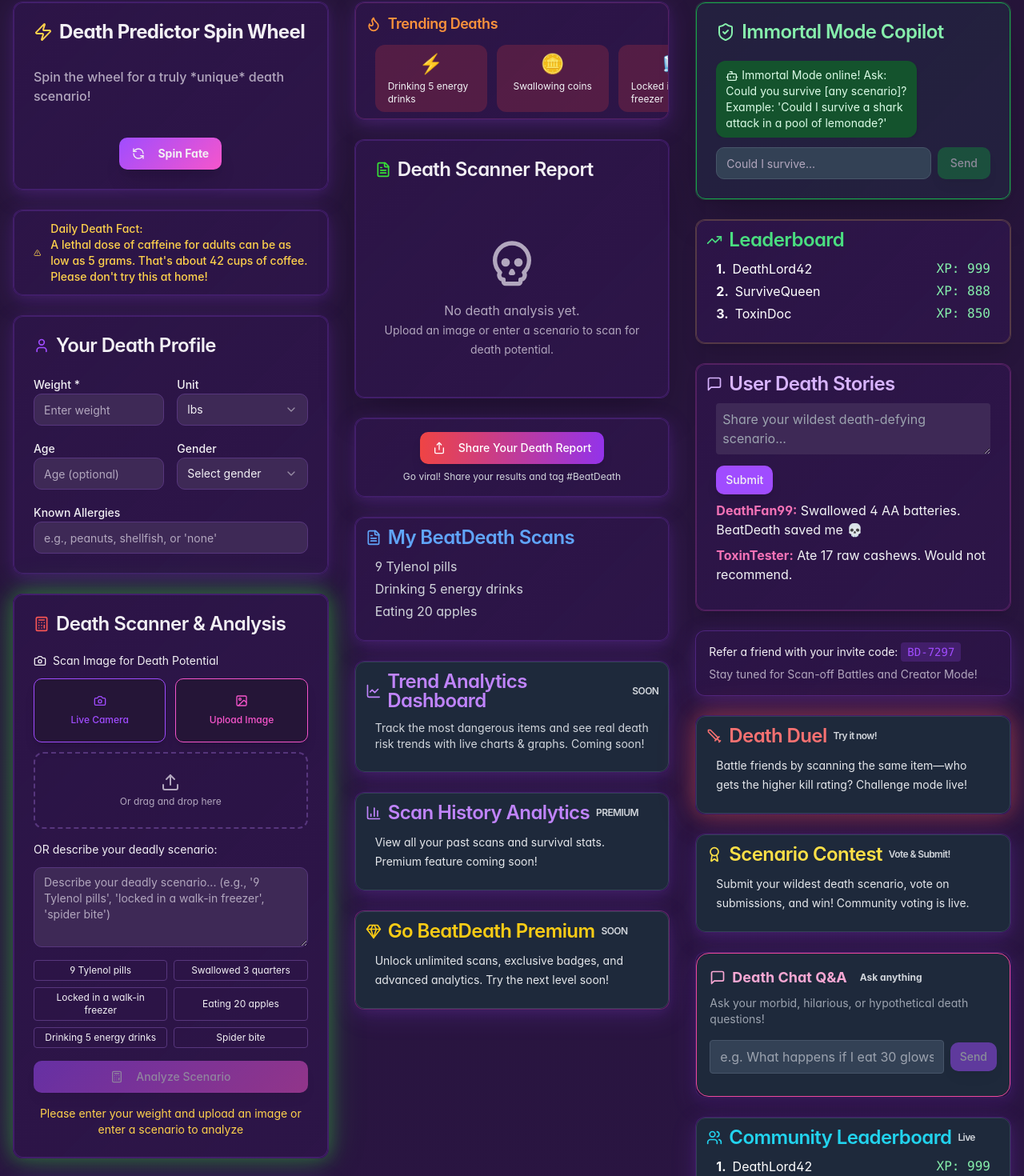
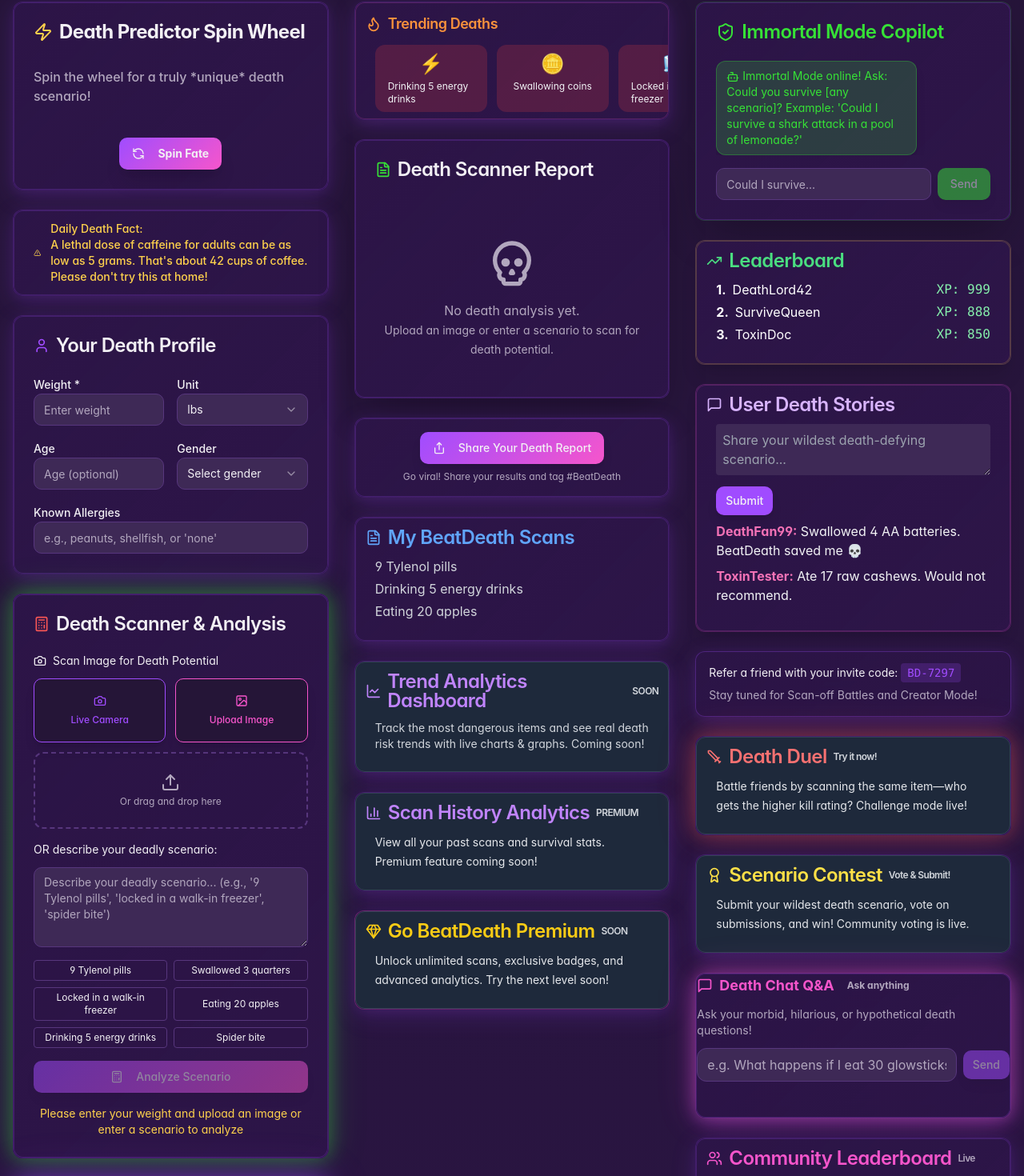
Before and after one commit to BMW1700/beat-death-report-card, a React (Vite) app: page / in a window 1280 px wide. Shown: the part 426-1896 px from the top of the page at 80% size. Built offline with nearby package versions, Linux system fonts and the light colour scheme.

Commit message:
Refactor and improve app
The AI conducted a comprehensive review and optimization of the app.

```diff
--- a/src/components/CameraScanner.tsx
+++ b/src/components/CameraScanner.tsx
@@ -116,7 +116,7 @@ export const CameraScanner = ({ onCapture, onClose, onScan }: CameraScannerProps
         </button>
 
         {/* Camera feed */}
-        <div className="relative bg-black aspect-video">
+        <div className="relative bg-card/50 aspect-video border border-border rounded-lg overflow-hidden">
           {isLoading && (
             <div className="absolute inset-0 flex items-center justify-center gradient-dark-bg">
               <div className="text-center text-primary-foreground">
--- a/src/components/CommunityLeaderboard.tsx
+++ b/src/components/CommunityLeaderboard.tsx
@@ -21,17 +21,17 @@ export const CommunityLeaderboard = () => {
   const [leaderboard] = useState<User[]>(initialData);
 
   return (
-    <Card className="bg-slate-800 border-slate-700 hover:shadow-xl transition duration-200">
-      <CardTitle className="p-3 flex items-center gap-2 text-cyan-400">
+    <Card className="glass-card hover:purple-glow transition-all duration-300">
+      <CardTitle className="p-3 flex items-center gap-2 text-accent">
         <Users className="w-5 h-5" />
-        Community Leaderboard <span className="text-xs text-gray-300">Live</span>
+        Community Leaderboard <span className="text-xs text-muted-foreground">Live</span>
       </CardTitle>
-      <CardContent className="space-y-1">
+      <CardContent className="space-y-2">
         {leaderboard.map((e, i) => (
-          <div key={i} className="flex items-center gap-2">
-            <span className="font-bold text-white">{i + 1}.</span>
-            <span className="text-white">{e.name}</span>
-            <span className="ml-auto text-green-300 font-mono">XP: {e.xp}</span>
+          <div key={i} className="flex items-center gap-3 p-2 rounded-lg bg-card/30 hover:bg-card/50 transition-colors">
+            <span className="font-bold text-primary w-6">{i + 1}.</span>
+            <span className="text-foreground font-medium flex-1">{e.name}</span>
+            <span className="text-success font-mono text-sm">XP: {e.xp}</span>
           </div>
         ))}
       </CardContent>
--- a/src/components/DeathChatQA.tsx
+++ b/src/components/DeathChatQA.tsx
@@ -27,30 +27,30 @@ export const DeathChatQA = () => {
   };
 
   return (
-    <div className="bg-slate-800 border border-pink-500 rounded-2xl p-4 shadow-xl min-h-[180px]">
-      <div className="flex items-center gap-2 mb-2 text-pink-300 font-bold text-lg">
+    <div className="glass-card accent-glow min-h-[180px]">
+      <div className="flex items-center gap-2 mb-3 text-accent font-bold text-lg">
         <MessageSquare className="w-5 h-5" />
         Death Chat Q&A
-        <span className="text-xs text-gray-300 ml-2">Ask anything</span>
+        <span className="text-xs text-muted-foreground ml-2">Ask anything</span>
       </div>
-      <div className="mb-2 max-h-40 overflow-y-auto">
-        {history.length === 0 && <div className="text-gray-400 text-sm mb-2">Ask your morbid, hilarious, or hypothetical death questions!</div>}
+      <div className="mb-3 max-h-40 overflow-y-auto space-y-3">
+        {history.length === 0 && <div className="text-muted-foreground text-sm">Ask your morbid, hilarious, or hypothetical death questions!</div>}
         {history.map((h, idx) => (
-          <div key={idx} className="mb-3">
-            <div className="text-purple-200 font-semibold">Q: {h.q}</div>
-            <div className="text-gray-200 pl-4">A: {h.a}</div>
+          <div key={idx} className="space-y-1">
+            <div className="text-primary font-semibold">Q: {h.q}</div>
+            <div className="text-foreground pl-4 bg-card/30 rounded-lg p-2">A: {h.a}</div>
           </div>
         ))}
       </div>
-      <div className="flex gap-1 items-center">
+      <div className="flex gap-2 items-center">
         <input
-          className="flex-1 px-3 py-2 rounded bg-slate-700 border border-slate-600 text-white"
+          className="flex-1 px-3 py-2 rounded-lg bg-input border border-border text-foreground placeholder:text-muted-foreground focus:ring-2 focus:ring-primary"
           value={input}
           onChange={e => setInput(e.target.value)}
           placeholder="e.g. What happens if I eat 30 glowsticks?"
           onKeyDown={e => { if (e.key === "Enter") handleSend(); }}
         />
-        <Button size="sm" className="ml-1" onClick={handleSend} disabled={!input.trim()}>
+        <Button size="sm" onClick={handleSend} disabled={!input.trim()}>
           Send
         </Button>
       </div>
--- a/src/components/DeathScore.tsx
+++ b/src/components/DeathScore.tsx
@@ -12,11 +12,11 @@ export const DeathScore = ({ initialScore = 100 }: { initialScore?: number }) =>
   }, []);
 
   return (
-    <div className="flex items-center gap-2 p-2 bg-purple-900/20 rounded">
-      <Award className="w-6 h-6 text-purple-400" />
-      <span className="text-white font-bold">Death Score:</span>
-      <span className="text-lg text-purple-300">{score}</span>
-      <span className="text-xs text-gray-400 ml-2">(XP for surviving!)</span>
+    <div className="flex items-center gap-3 p-3 bg-card/30 rounded-lg border border-primary/20 purple-glow">
+      <Award className="w-6 h-6 text-primary" />
+      <span className="text-foreground font-bold">Death Score:</span>
+      <span className="text-lg text-primary gradient-text font-bold">{score}</span>
+      <span className="text-xs text-muted-foreground ml-2">(XP for surviving!)</span>
     </div>
   );
 };
--- a/src/components/ImmortalModeCopilot.tsx
+++ b/src/components/ImmortalModeCopilot.tsx
@@ -66,15 +66,15 @@ export const ImmortalModeCopilot = () => {
   };
 
   return (
-    <Card className="bg-slate-800/60 border-green-600 shadow-md animate-fade-in">
+    <Card className="glass-card success-glow animate-fade-in">
       <CardHeader>
-        <CardTitle className="flex items-center gap-2 text-green-300">
+        <CardTitle className="flex items-center gap-2 text-success">
           <ShieldCheck className="w-6 h-6" />
           Immortal Mode Copilot
         </CardTitle>
       </CardHeader>
       <CardContent>
-        <div className="flex flex-col gap-2 max-h-64 overflow-y-auto mb-3 pr-2">
+        <div className="flex flex-col gap-3 max-h-64 overflow-y-auto mb-4 pr-2">
           {chat.map((m, i) => (
             <div
               key={i}
@@ -83,9 +83,9 @@ export const ImmortalModeCopilot = () => {
               <div
                 className={`rounded-lg px-3 py-2 max-w-[75%] ${
                   m.from === "ai"
-                    ? "bg-green-900 text-green-100"
-                    : "bg-purple-900 text-purple-100"
-                } text-sm shadow`}
+                    ? "bg-success/20 text-success border border-success/30"
+                    : "bg-primary/20 text-primary border border-primary/30"
+                } text-sm shadow-lg`}
               >
                 {m.from === "ai" ? <Bot className="inline w-4 h-4 mr-1" /> : <Skull className="inline w-4 h-4 mr-1" />}
                 {m.text}
@@ -94,7 +94,7 @@ export const ImmortalModeCopilot = () => {
           ))}
           {loading && (
             <div className="flex justify-start">
-              <div className="rounded-lg px-3 py-2 bg-green-900 text-green-100 text-sm shadow">
+              <div className="rounded-lg px-3 py-2 bg-success/20 text-success border border-success/30 text-sm shadow-lg">
                 <Bot className="inline w-4 h-4 mr-1 animate-pulse" />
                 Thinking…
               </div>
@@ -106,11 +106,11 @@ export const ImmortalModeCopilot = () => {
             value={input}
             onChange={(e) => setInput(e.target.value)}
             placeholder="Could I survive..."
-            className="bg-slate-700 border-slate-600 text-white"
+            className="bg-input border-border text-foreground placeholder:text-muted-foreground"
             onKeyDown={(e) => e.key === "Enter" && send()}
             disabled={loading}
           />
-          <Button onClick={send} className="bg-green-700 hover:bg-green-800" disabled={loading || !input.trim()}>
+          <Button onClick={send} className="bg-success hover:bg-success/80" disabled={loading || !input.trim()}>
             Send
           </Button>
         </div>
--- a/src/components/ShareDeathReport.tsx
+++ b/src/components/ShareDeathReport.tsx
@@ -23,11 +23,11 @@ export const ShareDeathReport = ({ deathReport }: ShareDeathReportProps) => {
   return (
     <Card className="glass-card">
       <CardContent className="p-4 flex flex-col items-center">
-        <Button onClick={handleShare} className="bg-gradient-to-r from-red-500 to-purple-600 text-white flex items-center">
+        <Button onClick={handleShare} className="gradient-bg hover:scale-105 transition-transform flex items-center">
           <Share className="w-4 h-4 mr-2" />
           Share Your Death Report
         </Button>
-        <span className="text-xs text-gray-300 mt-2">Go viral! Share your results and tag #BeatDeath</span>
+        <span className="text-xs text-muted-foreground mt-2">Go viral! Share your results and tag #BeatDeath</span>
       </CardContent>
     </Card>
   );
--- a/src/components/ui/drawer.tsx
+++ b/src/components/ui/drawer.tsx
@@ -26,7 +26,7 @@ const DrawerOverlay = React.forwardRef<
 >(({ className, ...props }, ref) => (
   <DrawerPrimitive.Overlay
     ref={ref}
-    className={cn("fixed inset-0 z-50 bg-black/80", className)}
+    className={cn("fixed inset-0 z-50 bg-background/80 backdrop-blur-sm", className)}
     {...props}
   />
 ))
```
Also changed, not shown: src/components/DeathDuelModal.tsx (+21 -21 lines), src/components/ScenarioContestModal.tsx (+13 -13 lines).
